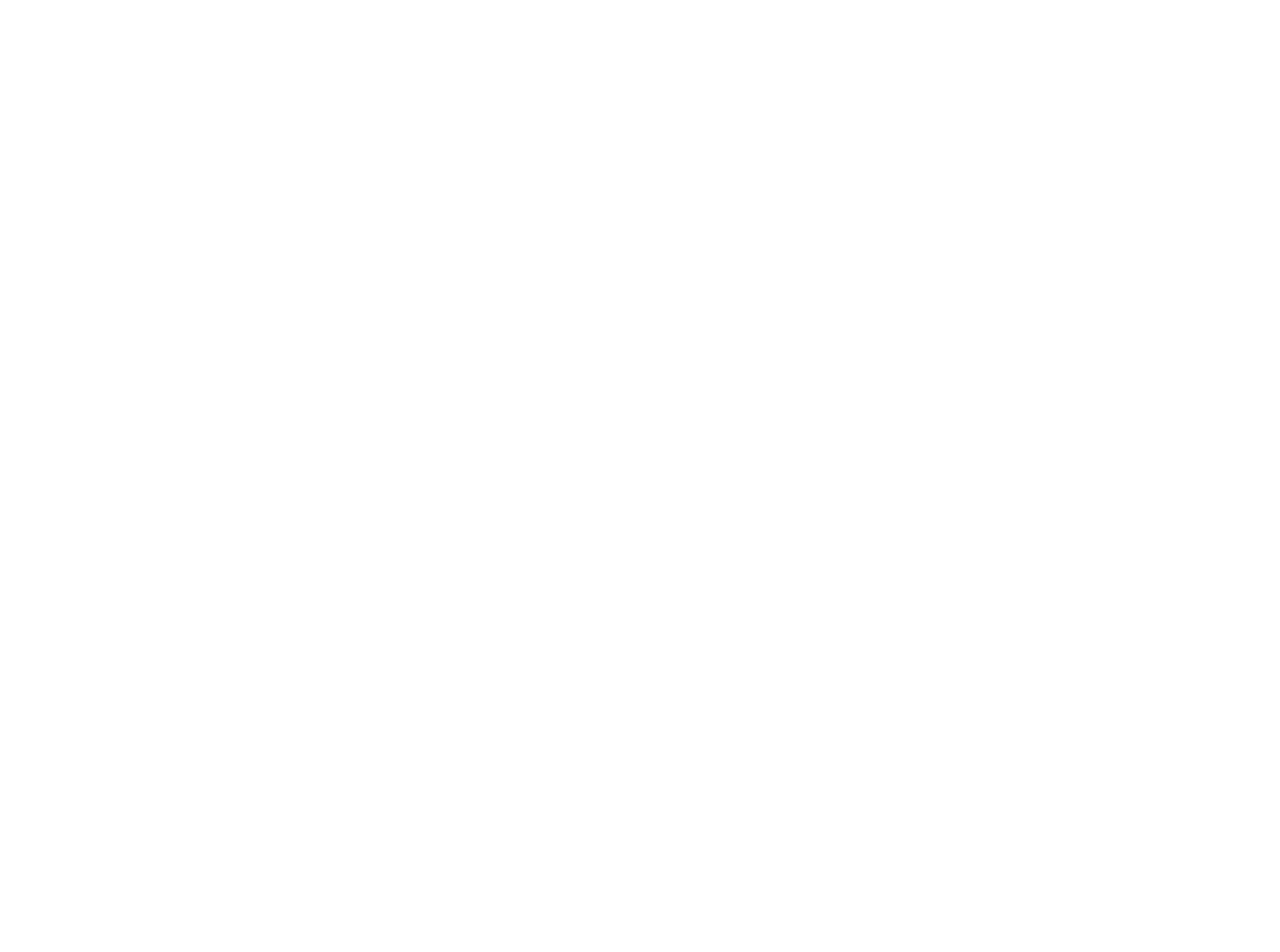
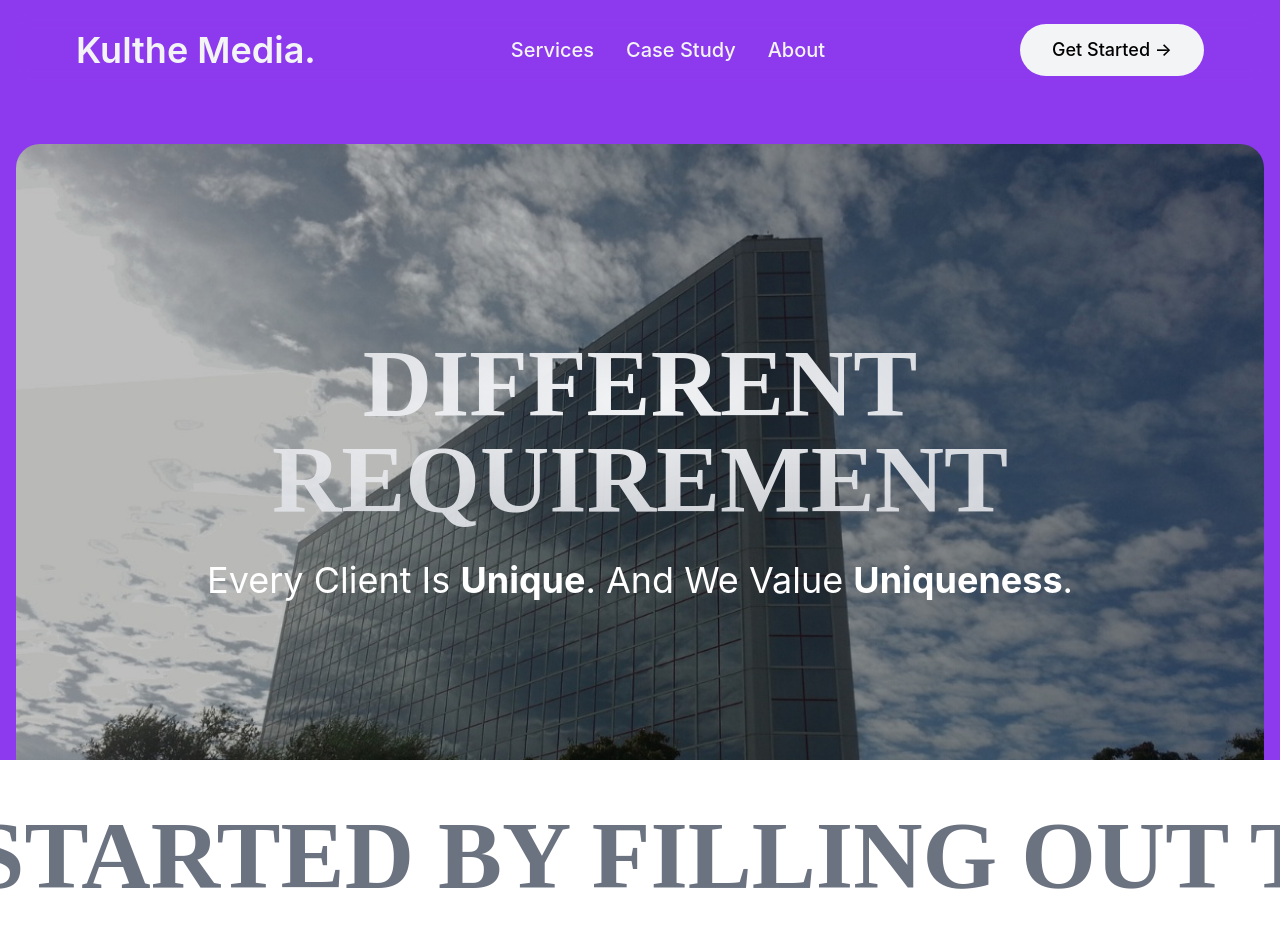
Before and after one commit to kultheco/kulthemedia-web, a React (Create React App) app: page /get-started in a window 1280 px wide. Before the commit this address had no page. Shown: the top 952 px of the page. Before the commit the page ends 800 px from the top, so only its background shows below. Built offline with nearby package versions, Linux system fonts and the light colour scheme.

Commit message:
add get started page hero

```diff
--- a/package.json
+++ b/package.json
@@ -11,6 +11,7 @@
     "react-fast-marquee": "^1.6.2",
     "react-router-dom": "^6.17.0",
     "react-scripts": "5.0.1",
+    "typed.js": "^2.0.16",
     "web-vitals": "^2.1.4"
   },
   "scripts": {
--- a/src/App.js
+++ b/src/App.js
@@ -3,6 +3,7 @@
 import Home from "./pages/Home";
 import Services from "./pages/Services";
 import About from "./pages/About";
+import GetStarted from "./pages/GetStarted";
 
 function App() {
   return (
@@ -11,6 +12,7 @@
         <Route path="/" element={<Home />} />
         <Route path="/services" element={<Services />} />
         <Route path="/about" element={<About />} />
+        <Route path="/get-started" element={<GetStarted />} />
       </Routes>
     </BrowserRouter>
   );
--- /dev/null
+++ b/src/components/GetComp/GetStartedFilling.jsx
@@ -0,0 +1,18 @@
+import React from "react";
+import Marquee from "react-fast-marquee";
+
+const GetStartedFilling = () => {
+  return (
+    <section>
+      <div className="bg-white">
+        <Marquee autoFill={true} className="py-12">
+          <h1 className="mx-3 lg:mx-8 font-semibold uppercase text-gray-500 hover:text-purple-600 text-4xl md:text-6xl lg:text-8xl transition-all duration-300 ease-in-out">
+            Get Started by filling out the form below
+          </h1>
+        </Marquee>
+      </div>
+    </section>
+  );
+};
+
+export default GetStartedFilling;
--- /dev/null
+++ b/src/components/GetComp/Hero.jsx
@@ -0,0 +1,47 @@
+import React, { useEffect, useRef } from "react";
+import Typed from "typed.js";
+import bgimg from "../../assets/enterprise-building.jpg";
+
+const Hero = () => {
+  const typingRef = useRef(null);
+
+  useEffect(() => {
+    const options = {
+      strings: ["needs", "problems", "requirements", "expectations"],
+      typeSpeed: 110,
+      backSpeed: 40,
+      loop: true,
+      showCursor: false,
+      cursorStyle: "solid",
+      cursorSpeed: 1000,
+    };
+
+    const typed = new Typed(typingRef.current, options);
+
+    return () => {
+      typed.destroy();
+    };
+  }, []);
+  return (
+    <section className="">
+      <div className="pt-24">
+        <div
+          className="bg-black bg-cover bg-center flex flex-col justify-center items-center mt-12 rounded-t-3xl mx-4 md:px-5 lg:px-12 text-white py-24"
+          style={{
+            backgroundImage: `url(${bgimg})`,
+          }}
+        >
+          <h1 className="headings text-4xl md:text-6xl lg:text-8xl  font-bold text-center pt-24 pb-8 px-4 uppercase">
+            different <span ref={typingRef}></span>
+          </h1>
+          <p className="md:text-4xl pb-16 capitalize text-center text-xl px-5">
+            Every client is <strong>unique</strong>. And we value{" "}
+            <strong className="capitalize">Uniqueness</strong>.
+          </p>
+        </div>
+      </div>
+    </section>
+  );
+};
+
+export default Hero;
--- a/src/components/common/Navbar.jsx
+++ b/src/components/common/Navbar.jsx
@@ -32,12 +32,12 @@
           </span>
         </a>
         <div className="flex md:order-2">
-          <button
-            type="button"
+          <a
+            href="/get-started"
             className="focus:ring-4 focus:outline-none font-medium rounded-full text-base lg:text-lg px-5 py-2 lg:px-8 lg:py-3 text-center mr-3 md:mr-0 bg-gray-100 hover:bg-gray-900 hover:text-white transition duration-300"
           >
             Get Started &rarr;
-          </button>
+          </a>
           <button
             data-collapse-toggle="navbar-sticky"
             type="button"
--- a/src/index.css
+++ b/src/index.css
@@ -25,3 +25,21 @@
 .headings {
   @apply text-transparent bg-clip-text bg-[radial-gradient(ellipse_at_center,_var(--tw-gradient-stops))] from-gray-100 via-gray-200/90 to-gray-300;
 }
+
+.brightness-filter {
+  filter: brightness(
+    0.75
+  ); /* Adjust the brightness value (0.75 for 75%) as needed */
+}
+
+.brightness-filter::before {
+  content: "";
+  position: absolute;
+  top: 0;
+  right: 0;
+  bottom: 0;
+  left: 0;
+  background: rgba(0, 0, 0, 0.25); /* Adjust the opacity as needed */
+  filter: brightness(0.75); /* Adjust the brightness value as needed */
+  z-index: -1;
+}
--- /dev/null
+++ b/src/pages/GetStarted.jsx
@@ -0,0 +1,18 @@
+import React from "react";
+import Navbar from "../components/common/Navbar";
+import Footer from "../components/common/Footer";
+import Hero from "../components/GetComp/Hero";
+import GetStartedFilling from "../components/GetComp/GetStartedFilling";
+
+const GetStarted = () => {
+  return (
+    <section className="bg-[#8D3AEE]">
+      <Navbar />
+      <Hero />
+      <GetStartedFilling />
+      <Footer />
+    </section>
+  );
+};
+
+export default GetStarted;
```
Also changed, not shown: src/assets/enterprise-building.jpg (added), 1 other file (tests, documents, lock files or other folders).
